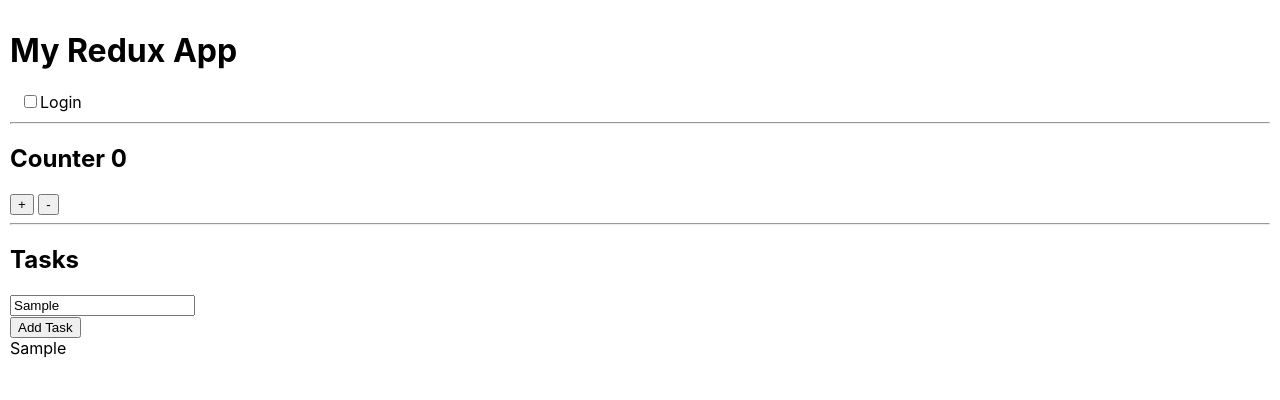
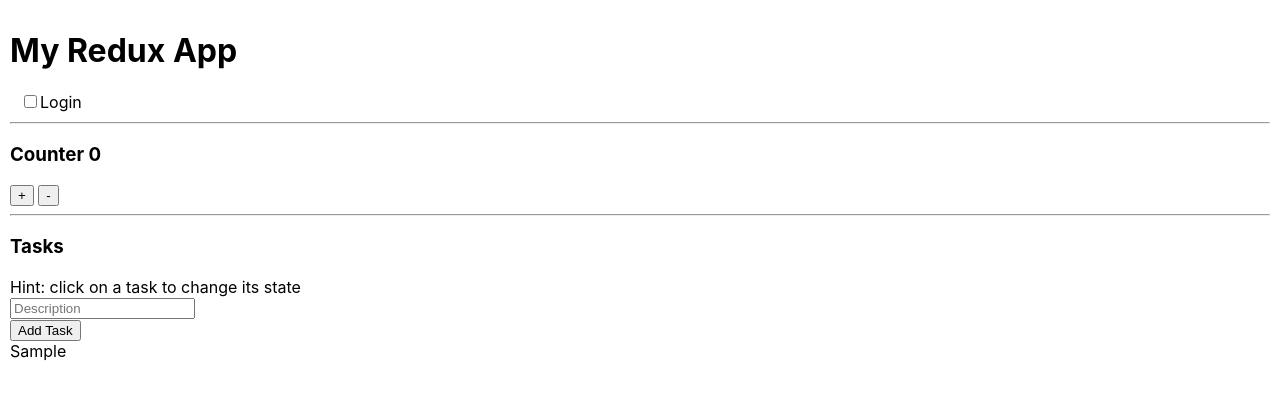
Before and after one commit to DougSherlock/learn-redux, a React (Create React App) app: page / in a window 1280 px wide. Both pictures are taken after typing "Sample" into the empty fields and a click on the button "Add Task". Shown: the top 400 px of the page. Built offline with nearby package versions, Linux system fonts and the light colour scheme.

Commit message:
Moved Tasks list to its own component

```diff
--- a/src/App.js
+++ b/src/App.js
@@ -1,14 +1,13 @@
 import React, { useState } from 'react';
 import { useSelector, useDispatch } from 'react-redux'; //doug - useSelector provides access to the redux state
 import { increment, decrement, login, addTask, setTaskState } from './actions';
+import { Tasks } from './Tasks';
 /*---------------------------------------------------------------------------------------------
 Reference: https://www.youtube.com/watch?v=CVpUuw9XSjY
 ---------------------------------------------------------------------------------------------*/
-function App() {
+function App(props) {
   const counter = useSelector(state => state.counter); //doug - useSelector provides access to the redux state
   const isLogged = useSelector(state => state.isLogged);
-  const taskList = useSelector(state => state.taskList);
-  const [taskName, setTaskName] = useState("");
   const dispatch = useDispatch(); //doug - useDispatch creates a dispatch which executes an action
   return (
     <div className="App" style={{ padding: "10px" }}>
@@ -24,27 +23,12 @@ function App() {
       </div>
       <hr />
       <div>
-        <h2>Counter {counter}</h2>
+        <h3>Counter {counter}</h3>
         <button onClick={() => dispatch(increment(1))}>+</button> {/* doug - call dispatch to execute the action */}
         <button onClick={() => dispatch(decrement(1))}>-</button>
       </div>
       <hr />
-      <div>
-        <div>
-          <h2>Tasks</h2>
-        </div>
-        <div>
-          <input placeholder="Description" onChange={(e) => setTaskName(e.target.value)}></input>
-          <div><button onClick={() => dispatch(addTask(taskName))} >Add Task</button></div>
-        </div>
-        <div>
-          {
-            taskList.map((task, index) => {
-              return <div key={index} style={{textDecorationLine: task.isDone ? 'line-through' : ''}} onClick={(e) => dispatch(setTaskState(index, !task.isDone))}>{task.taskName}</div>
-            })
-          }
-        </div>
-      </div>
+      <Tasks />
     </div>
   );
 }
--- /dev/null
+++ b/src/Tasks.js
@@ -0,0 +1,41 @@
+import React, { useState } from 'react'
+import { useSelector, useDispatch } from 'react-redux'; //doug - useSelector provides access to the redux state
+import { addTask, setTaskState } from './actions';
+
+export const Tasks = () => {
+    let taskNameInput = React.createRef();
+    const [taskName, setTaskName] = useState("");
+    const taskList = useSelector(state => state.taskList);
+    const dispatch = useDispatch(); //doug - useDispatch creates a dispatch which executes an action
+    const onSubmit = (e) => {
+        e.preventDefault();
+        onAddTask(e);
+    }
+    const onAddTask = (e) => {
+        dispatch(addTask(taskName))
+        setTaskName('')
+        taskNameInput.current.value = ""
+        console.log('onAddTask done')
+      }
+        return (
+        <form onSubmit={onSubmit}>
+            <div>
+                <div>
+                    <h3>Tasks</h3>
+                </div>
+                <div>Hint: click on a task to change its state</div>
+            </div>
+            <div>
+                <input ref={taskNameInput} placeholder="Description" onChange={(e) => setTaskName(e.target.value)}></input>
+                <div><button onClick={onAddTask} >Add Task</button></div>
+            </div>
+            <div>
+                {
+                    taskList.map((task, index) => {
+                        return <div key={index} style={{ textDecorationLine: task.isDone ? 'line-through' : '' }} onClick={(e) => dispatch(setTaskState(index, !task.isDone))}>{task.taskName}</div>
+                    })
+                }
+            </div>
+        </form>
+    )
+}
```
